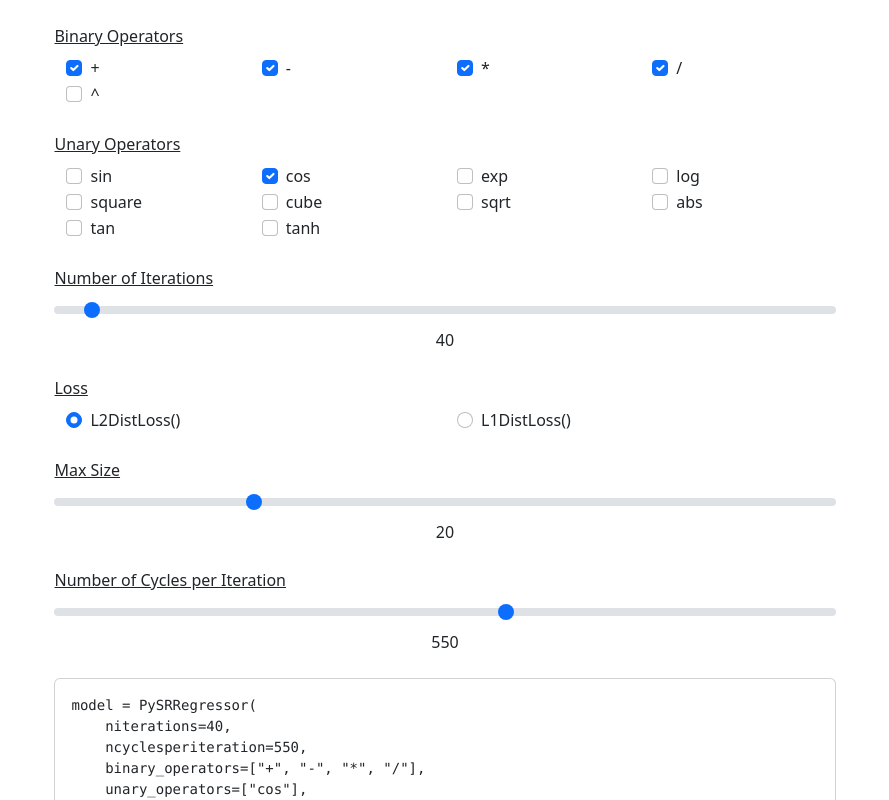
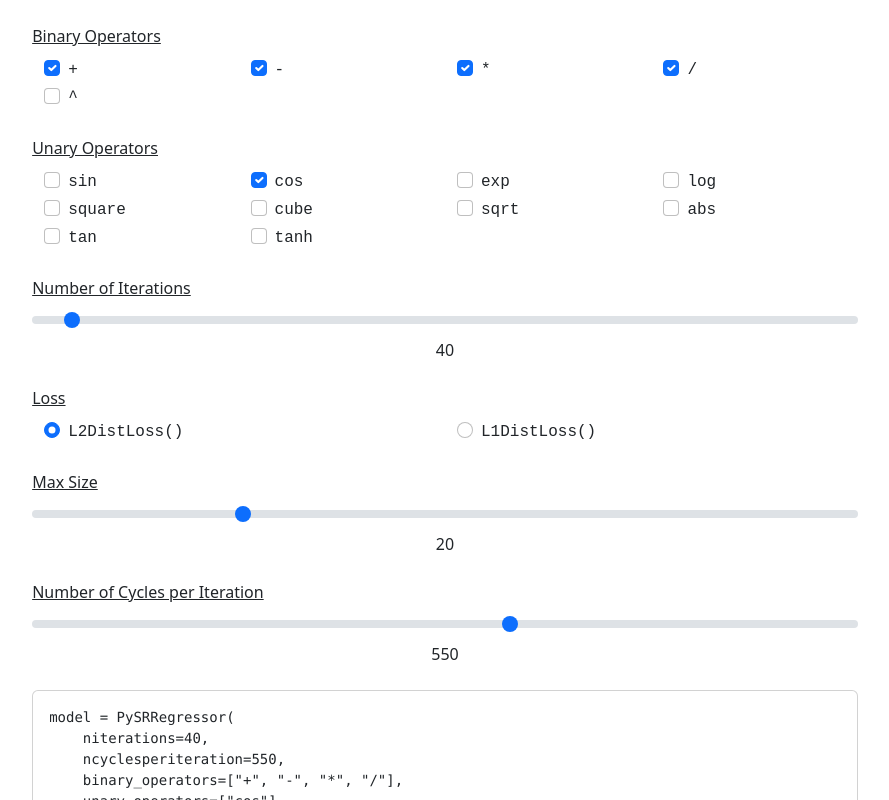
Before and after one commit to MilesCranmer/pysr_interactive, a Next.js app: page / in a window 1280 px wide. Shown: the top 800 px of the page, without its empty margins (195-1084 px from the left). Built offline with nearby package versions, Linux system fonts and the light colour scheme.

Commit message:
Make clicking on labels work

```diff
--- a/pages/index.tsx
+++ b/pages/index.tsx
@@ -92,7 +92,10 @@
             <Row>
               {availableOperators.map((operator) => (
                 <Col xs={3}>
-                  <Form.Check type="checkbox" label={operator} value={operator} onChange={handleOperatorChange} checked={operators.includes(operator)} />
+                  <Form.Check type="checkbox" id={`operator-${operator}`}>
+                    <Form.Check.Label style={{ fontFamily: 'monospace' }}>{operator}</Form.Check.Label>
+                    <Form.Check.Input type="checkbox" value={operator} onChange={handleOperatorChange} checked={operators.includes(operator)} />
+                  </Form.Check>
                 </Col>
               ))}
             </Row>
@@ -105,7 +108,10 @@
             <Row>
               {availableUnaryOperators.map((operator) => (
                 <Col xs={3}>
-                  <Form.Check type="checkbox" label={operator} value={operator} onChange={handleUnaryOperatorChange} checked={unaryOperators.includes(operator)} />
+                  <Form.Check type="checkbox" id={`operator-${operator}`}>
+                    <Form.Check.Label style={{ fontFamily: 'monospace' }}>{operator}</Form.Check.Label>
+                    <Form.Check.Input type="checkbox" value={operator} onChange={handleUnaryOperatorChange} checked={unaryOperators.includes(operator)} />
+                  </Form.Check>
                 </Col>
               ))}
             </Row></Container>
@@ -131,7 +137,10 @@
             <Row>
               {availableLosses.map((closs) => (
                 <Col xs={6}>
-                  <Form.Check type="radio" label={closs} value={closs} onChange={handleLossChange} checked={loss === closs} />
+                  <Form.Check type="radio" id={`loss-${closs}`}>
+                    <Form.Check.Label style={{ fontFamily: 'monospace' }}>{closs}</Form.Check.Label>
+                    <Form.Check.Input type="radio" value={closs} onChange={handleLossChange} checked={loss === closs} />
+                  </Form.Check>
                 </Col>
               ))}
             </Row>
```
